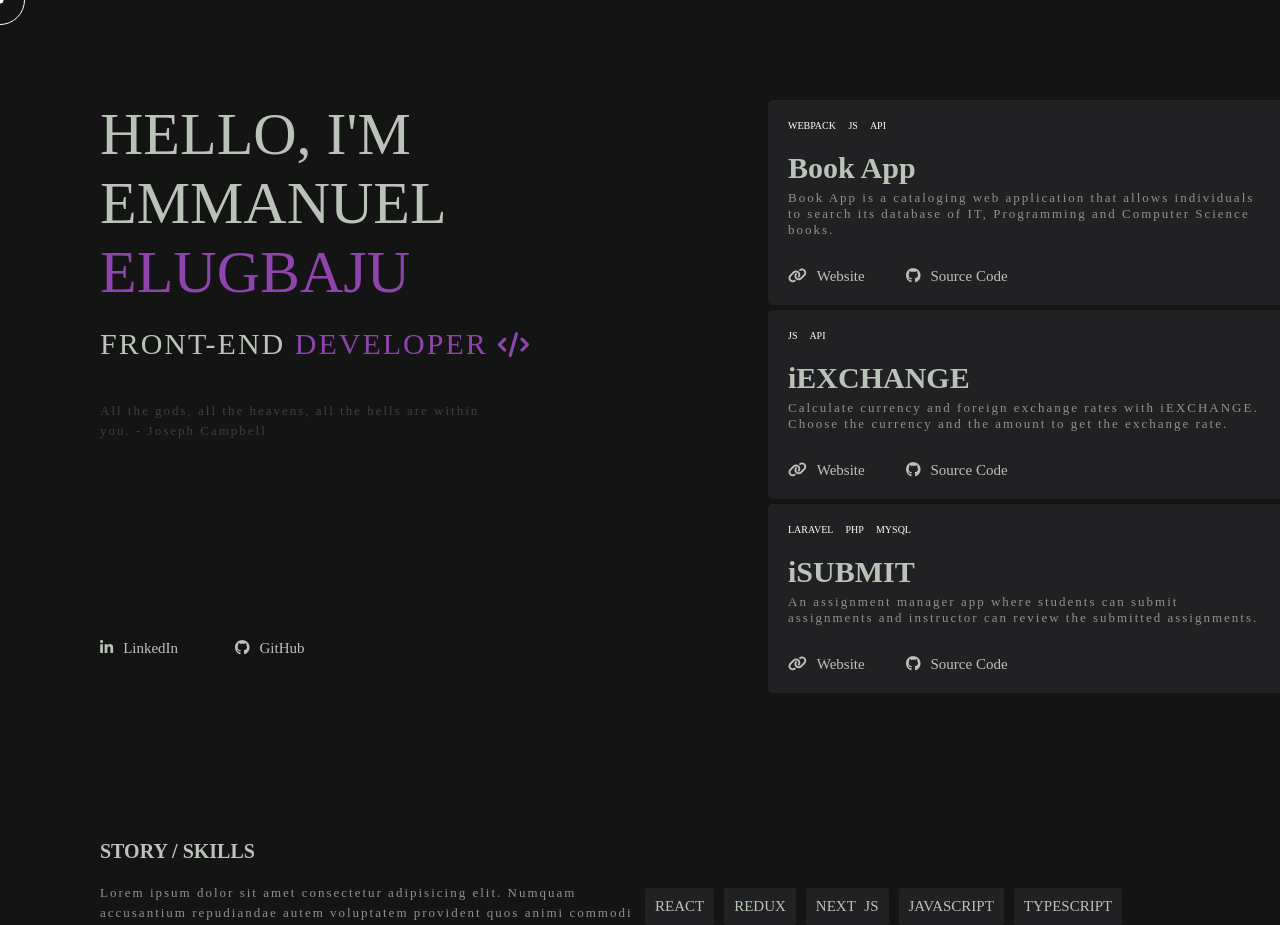
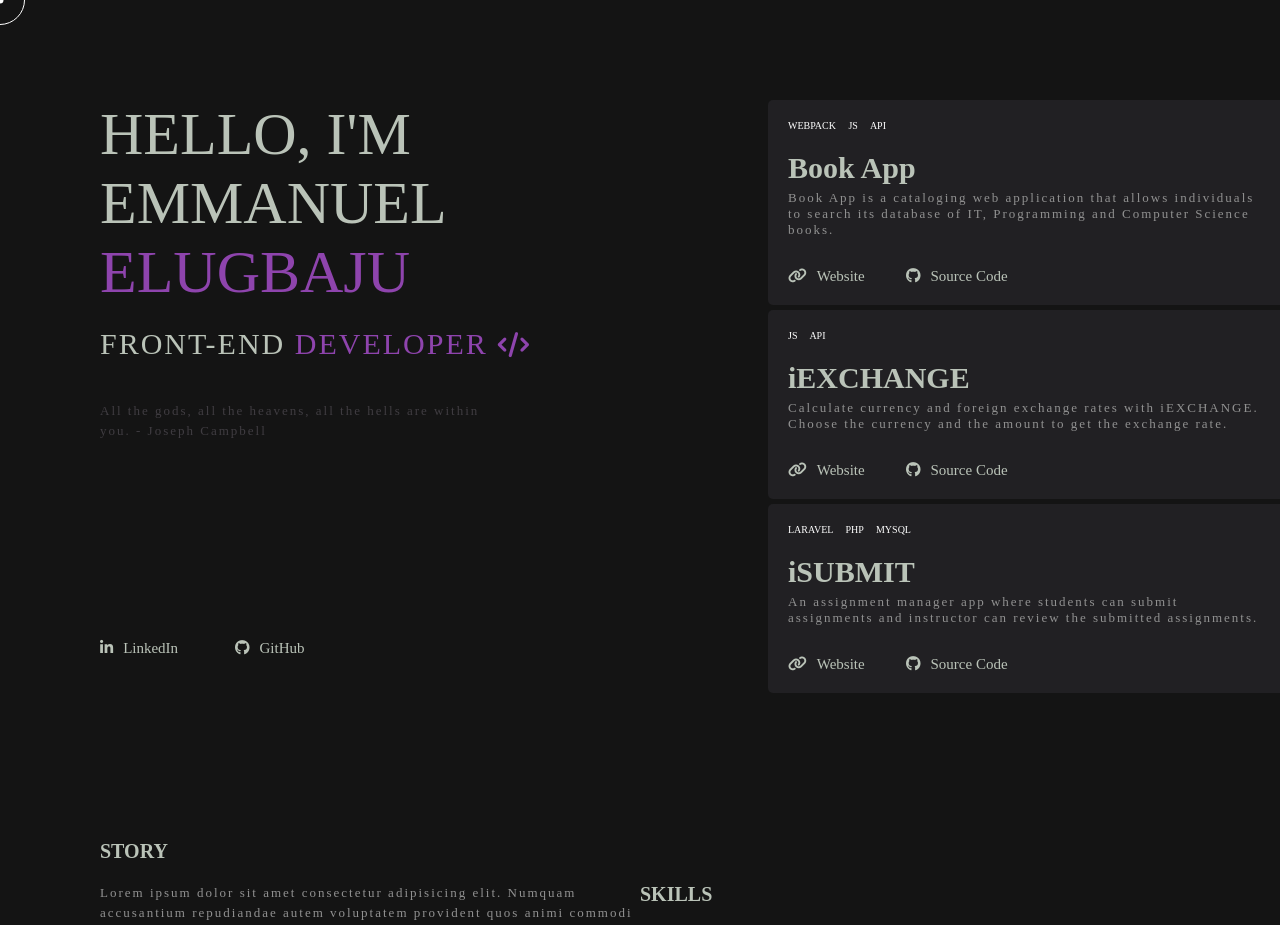
Before and after one commit to elughsmanuel/elughs-manuel-app, a React (Create React App) app: page / in a window 1280 px wide. Shown: the top 925 px of the page. Built offline with nearby package versions, Linux system fonts and the light colour scheme; a web font is replaced by a local one.

Commit message:
heading secondary change

```diff
--- a/src/Story/Story.js
+++ b/src/Story/Story.js
@@ -4,7 +4,7 @@ import classes from './Story.module.css';
 const Story = (props) => {
     return (
         <section className={classes['section-story']}>
-            <h2 className={classes['heading-secondary']}>Story / Skills</h2>
+            <h2 className={classes['heading-secondary']}>Story</h2>
             <div className={classes['box']}>
                 <div className={classes['box-1-of-2']}>
                     <div className={classes['story-box']}>
@@ -17,6 +17,7 @@ const Story = (props) => {
                     </div>
                 </div>
                 <div className={classes['box-1-of-2']}>
+                    <h2 className={classes['heading-secondary']}>Skills</h2>
                     <Skills />
                 </div>
             </div>
```
